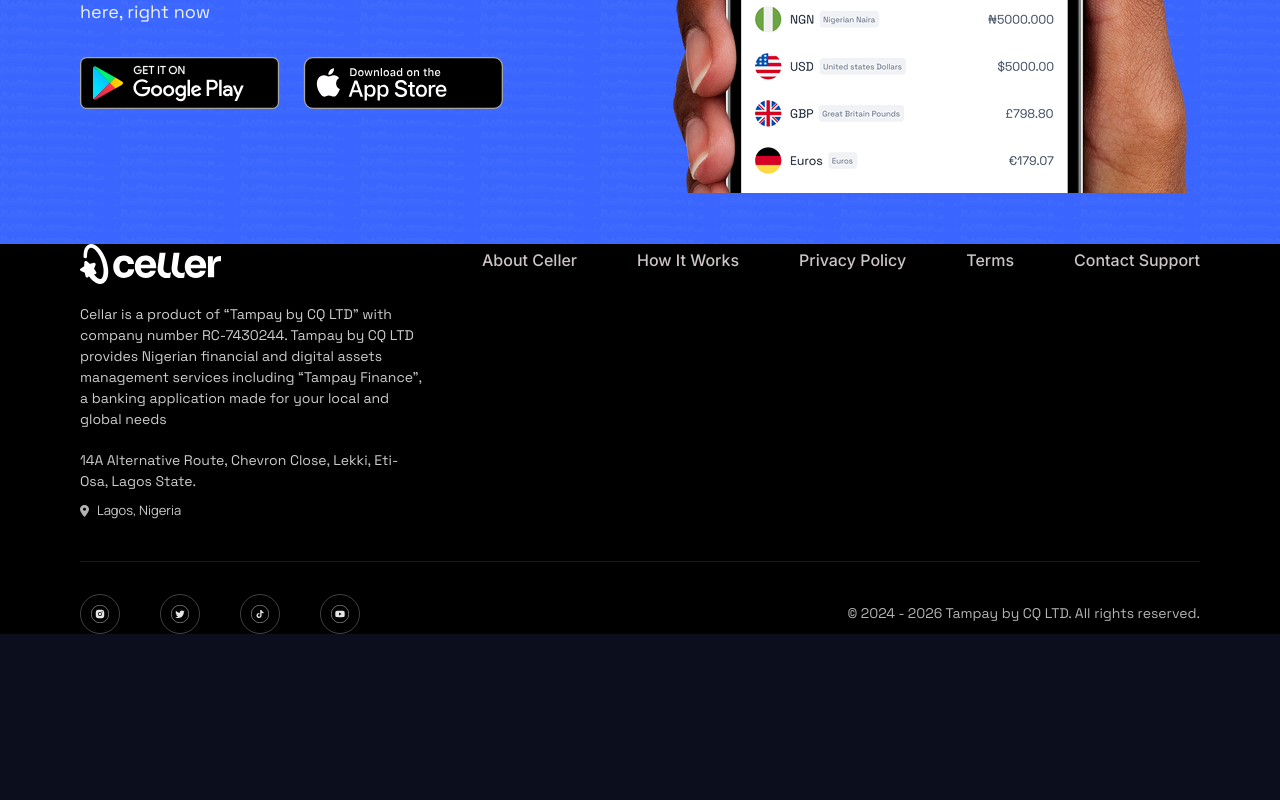
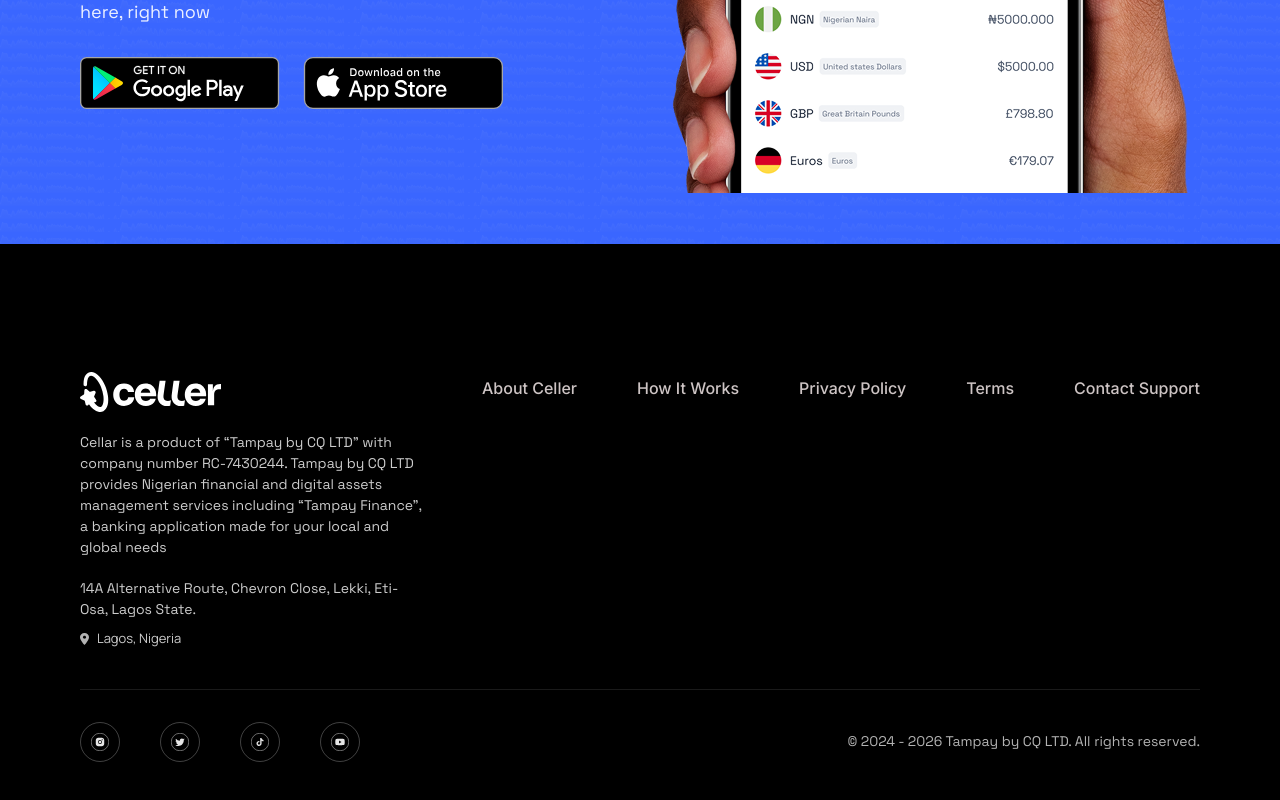
Before and after one commit to Cellerapp/celler-website, a Next.js app: page /landing in a window 1280 px wide. Shown: the part 7924-8724 px from the top of the page. Before the commit the page ends 8558 px from the top, so only its background shows below. Built offline with nearby package versions, Linux system fonts and the light colour scheme; no server answers.

Commit message:
chore: footer reworked

```diff
--- a/src/app/landing/components/Footer2.tsx
+++ b/src/app/landing/components/Footer2.tsx
@@ -25,7 +25,8 @@
 export default function Footer2() {
   return (
     <footer className="ht-section" style={{ background: "#000000" }}>
-      <div className="ht-container pt-14 pb-12 lgss:pt-16 lgss:pb-14">
+      <div className="pt-24 pb-12 lgss:pt-32 lgss:pb-14">
+        <div className="ht-container">
           {/* Top row: logo+desc+address | nav links */}
           <div className="flex flex-col gap-10 lgss:flex-row lgss:gap-[60px] lgss:items-start">
             {/* Left: Logo + description + address — on mobile shows BELOW nav (order-2) */}
@@ -51,11 +52,11 @@
                   color: "#ffffff",
                 }}
               >
-              Cellar is a product of &ldquo;Tampay by CQ LTD&rdquo; with company
-              number RC-7430244. Tampay by CQ LTD provides Nigerian financial
-              and digital assets management services including &ldquo;Tampay
-              Finance&rdquo;, a banking application made for your local and
-              global needs
+                Cellar is a product of &ldquo;Tampay by CQ LTD&rdquo; with
+                company number RC-7430244. Tampay by CQ LTD provides Nigerian
+                financial and digital assets management services including
+                &ldquo;Tampay Finance&rdquo;, a banking application made for
+                your local and global needs
               </p>
               <div className="flex flex-col" style={{ gap: 9 }}>
                 <p
@@ -186,6 +187,7 @@
             </p>
           </div>
         </div>
+      </div>
     </footer>
   );
 }
```
Lines whose indentation alone changed are shown as unchanged.
